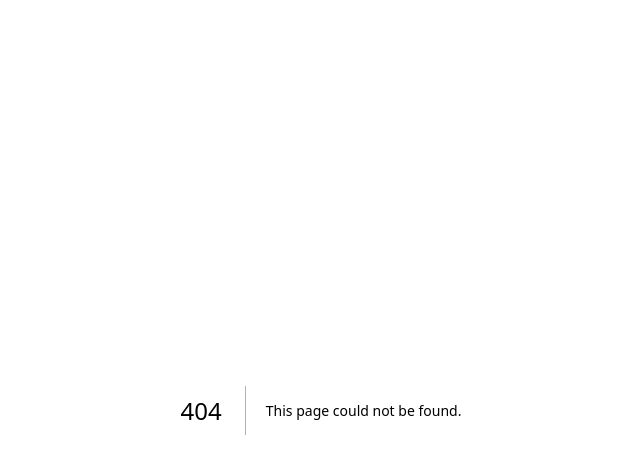
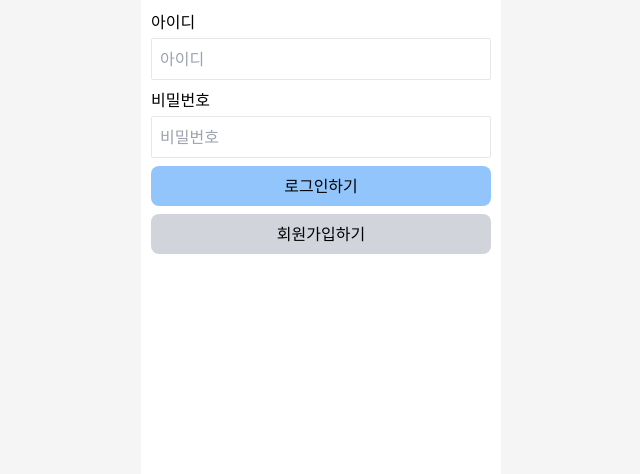
Before and after one commit to LinkDiary-Lingda/Lingda-Nextjs, a Next.js app: page /login in a window 1280 px wide. Before the commit this address had no page. Shown: the top 474 px of the page, without its empty margins (319-959 px from the left). Built offline with nearby package versions, Linux system fonts and the light colour scheme.

Commit message:
[LINGDA-10] feat: 로그인 라우팅 및 UI 작업

```diff
--- /dev/null
+++ b/src/app/join/page.tsx
@@ -0,0 +1,31 @@
+import React from 'react';
+
+export default function Join() {
+  return (
+    <div className="flex flex-col gap-2">
+      <form className="flex flex-col gap-2">
+        <div className="flex flex-col gap-1">
+          <label htmlFor="id">아이디</label>
+          <input
+            placeholder="아이디"
+            name="id"
+            type="text"
+            className="border rounded-sm p-2"
+          />
+        </div>
+        <div className="flex flex-col gap-1">
+          <label htmlFor="pw">비밀번호</label>
+          <input
+            placeholder="비밀번호"
+            name="pw"
+            type="password"
+            className="border rounded-sm p-2"
+          />
+        </div>
+        <button type="submit" className="bg-blue-300 p-2 rounded-lg">
+          회원가입하기
+        </button>
+      </form>
+    </div>
+  );
+}
--- /dev/null
+++ b/src/app/login/page.tsx
@@ -0,0 +1,39 @@
+import Link from 'next/link';
+import React from 'react';
+
+export default function Login() {
+  return (
+    <div className="flex flex-col gap-2">
+      <form className="flex flex-col gap-2">
+        <div className="flex flex-col gap-1">
+          <label htmlFor="id">아이디</label>
+          <input
+            placeholder="아이디"
+            name="id"
+            type="text"
+            className="border rounded-sm p-2"
+          />
+        </div>
+        <div className="flex flex-col gap-1">
+          <label htmlFor="pw">비밀번호</label>
+          <input
+            placeholder="비밀번호"
+            name="pw"
+            type="password"
+            className="border rounded-sm p-2"
+          />
+        </div>
+        <button type="submit" className="bg-blue-300 p-2 rounded-lg">
+          로그인하기
+        </button>
+      </form>
+      <Link
+        href="join"
+        type="button"
+        className="bg-gray-300 p-2 rounded-lg text-center"
+      >
+        회원가입하기
+      </Link>
+    </div>
+  );
+}
--- a/src/app/page.tsx
+++ b/src/app/page.tsx
@@ -2,8 +2,10 @@ import Link from 'next/link';
 
 export default function Home() {
   return (
-    <main className="">
-      <Link href="/login">로그인하기</Link>
+    <main className="flex flex-col items-center">
+      <Link href="/login" className="border px-4 py-2">
+        로그인하기
+      </Link>
     </main>
   );
 }
```
